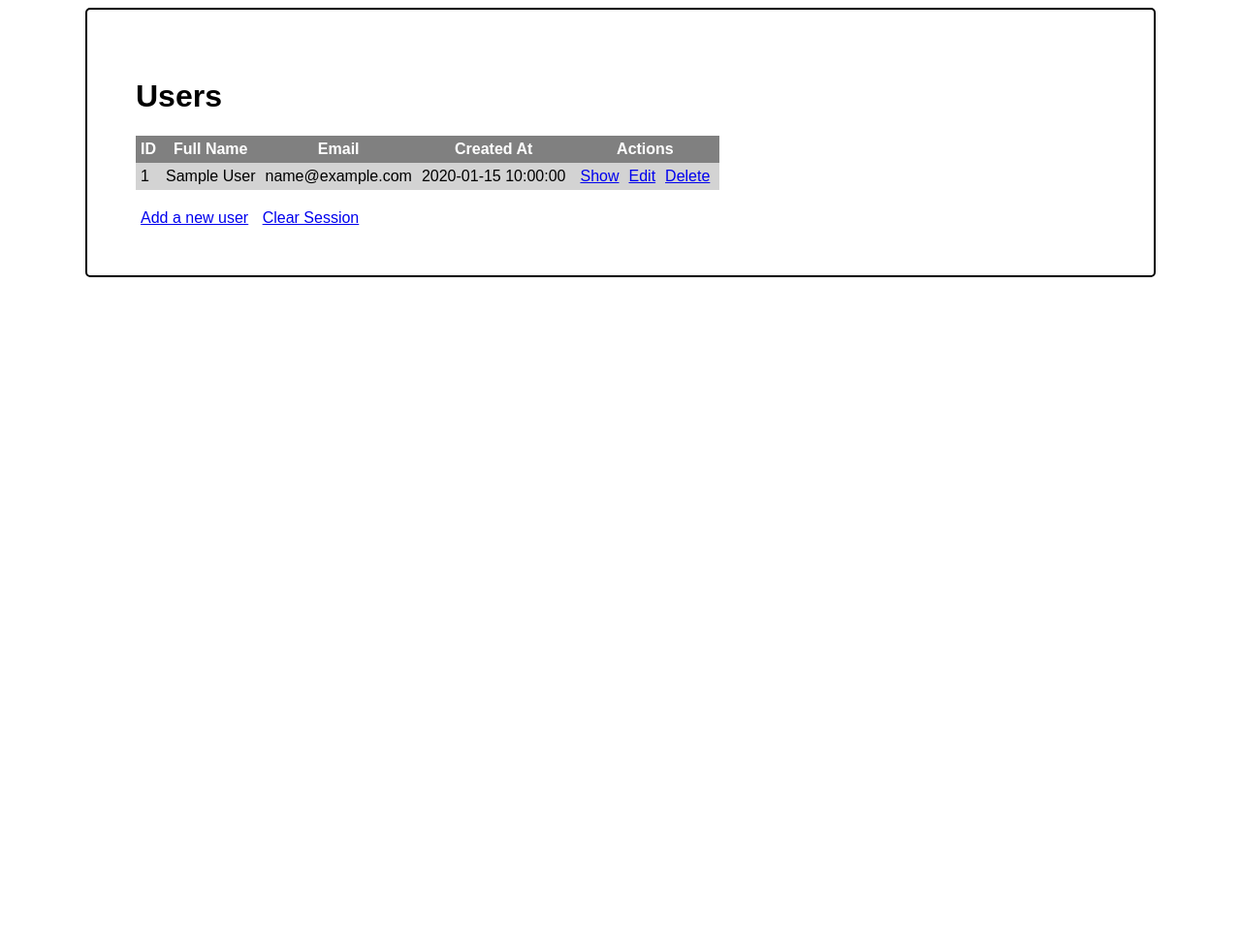
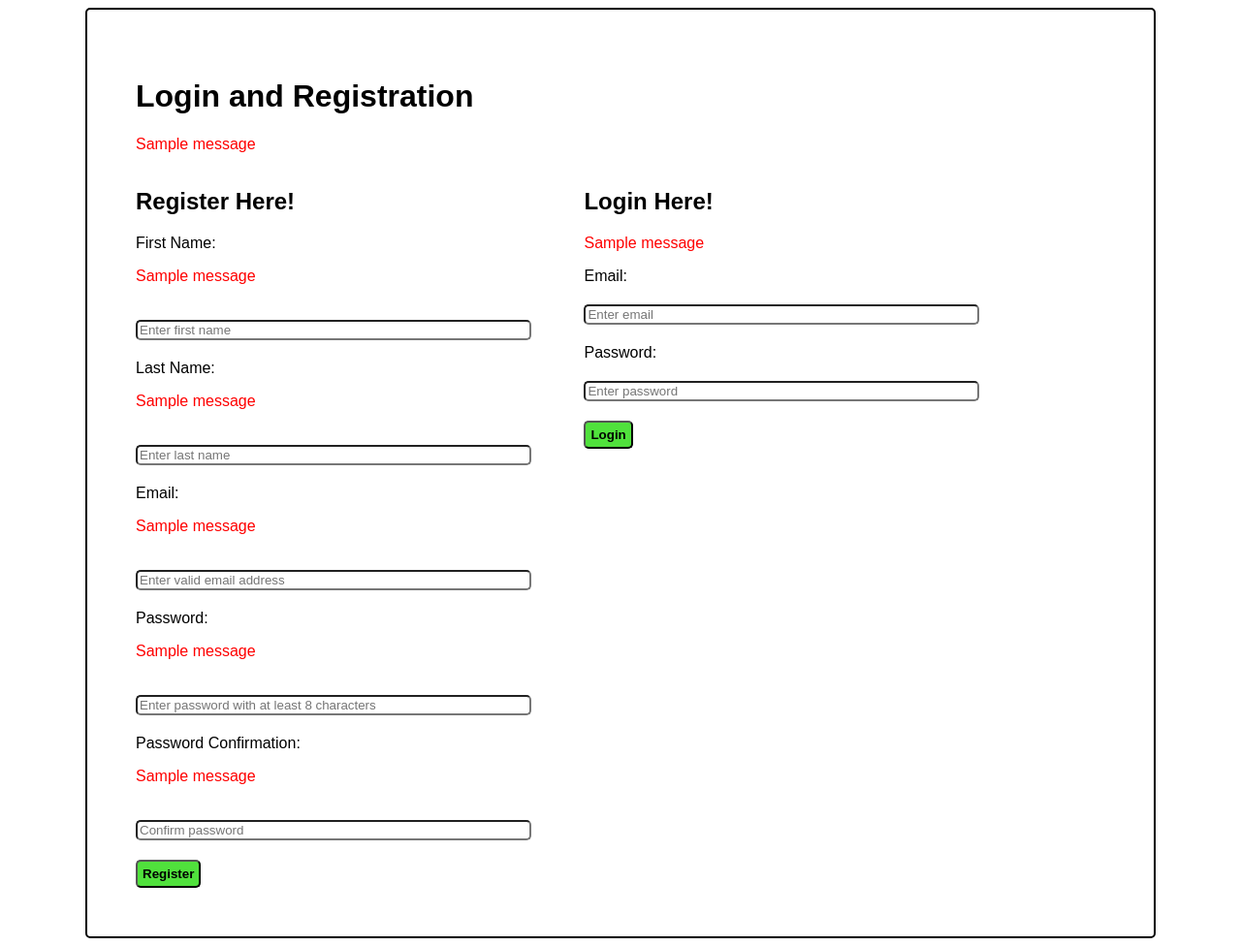
Before and after one commit to mmeekah/Python-Stack, a Flask app: page / in a window 1280 px wide. Shown: the whole page at 97% size. Before the commit the page ends 286 px from the top, so only its background shows below. Run offline with Flask 2, Linux system fonts and the light colour scheme; tables that the repository leaves empty or names only in its code hold one stand-in row (values such as "Sample post"); one stand-in notice (Sample message) is shown.

Commit message:
Login and Registration

```diff
--- /dev/null
+++ b/_python/flask/Flask_MySQL/Login_Registration/server.py
@@ -0,0 +1,107 @@
+from flask import Flask, render_template, redirect,request, session, flash
+from mysqlconnection import connectToMySQL
+from flask_bcrypt import Bcrypt
+import re
+
+EMAIL_REGEX = re.compile(r'[a-zA-Z0-9.+_-]+@[a-zA_Z0-9._-]+\.[a-zA-z]+$')
+NAME_REGEX = re.compile(r'[a-zA-Z]+$')
+
+app=Flask(__name__)
+app.secret_key = 'MySecretKey'
+bcrypt = Bcrypt(app)
+
+
+@app.route('/')
+def index():
+    return render_template('index.html')
+
+
+@app.route('/validate', methods = ['POST'])
+def validate():
+
+    if len(request.form['first_name']) < 2:
+        flash("First name must contain at least 2 letters", 'first_name')
+    elif not NAME_REGEX.match(request.form['first_name']):
+        flash("First name muse contain letters only", 'first_name')
+    else:
+        session['first_name'] = request.form['first_name']
+
+    if len(request.form['last_name']) < 2:
+        flash("Last name must contain at least 2 letters", 'last_name')
+    elif not NAME_REGEX.match(request.form['last_name']):
+        flash("Last name muse contain letters only", 'last_name')
+    else:
+        session['last_name'] = request.form['last_name']
+
+
+    if not EMAIL_REGEX.match(request.form['email']):
+        flash("Invalid email format", 'email')
+    else:
+        session['email'] = request.form['email']
+
+    if len(request.form['password']) < 8:
+        flash("Password must have at least 8 characters", 'password')
+    elif request.form['password'] != request.form['confirm']:
+        flash("Password does not match password confirmation", 'confirmation')
+    else:
+        session['password'] = request.form['password']
+
+    if '_flashes' in session.keys():
+        return redirect('/')
+    else:
+        return redirect('/register')
+
+
+@app.route('/register', methods = ['POST'])
+def register():
+
+    mysql = connectToMySQL('registr')
+    query = ("INSERT INTO users (first_name, last_name, email, password, created_at, updated_at) VALUES ( %(first_name)s, %(last_name)s, %(email)s, %(password)s,NOW(), NOW())")
+    hashed_pw =  bcrypt.generate_password_hash(session['password'])
+    data = {
+        'first_name': session['first_name'],
+        'last_name':session['last_name'],
+        'email':session['email'],
+        'password': hashed_pw
+    }
+
+    new_user_id = mysql.query_db(query, data)
+    print(new_user_id)
+
+    return redirect('/success')
+
+@app.route('/login', methods = ['POST'])
+def login():
+    mysql = connectToMySQL('registr')
+    email = request.form['email']
+    query = "SELECT id, first_name, password FROM users WHERE users.email = %(email)s"
+    data ={
+        'email':email,
+    }
+    loggedIn_user =  mysql.query_db(query, data)
+
+    if loggedIn_user:
+        if bcrypt.check_password_hash(loggedIn_user[0]['password'], request.form['password']):
+            session['id'] = loggedIn_user[0]['id']
+            session['first_name']= loggedIn_user[0]['first_name']
+            return redirect ('/success')
+    else:
+        flash("Login failed: invalid email/password", 'login')
+        return redirect('/')
+
+@app.route('/success')
+def success():
+    if 'email' in session:
+        flash(session['first_name'] + ", You have successfully registered.")
+    mysql =  connectToMySQL('registr')
+    all_users = mysql.query_db("SELECT id, first_name, last_name, email FROM users;")
+    return render_template('success.html', all_users = all_users, first_name =session['first_name'])
+
+@app.route('/logout')
+def logout():
+    session.clear()
+    flash("You have been logged out", 'logout')
+    return redirect('/')
+
+if __name__ == "__main__":
+    app.run(debug=True)
--- /dev/null
+++ b/_python/flask/Flask_MySQL/Login_Registration/static/css/style.css
@@ -0,0 +1,58 @@
+body{
+    font-family: arial;
+  }
+  #wrapper{
+    width: 1000px;
+    border: 2pt solid black;
+    border-radius: 5px;
+    margin: auto;
+    padding: 50px;
+  }
+  #register, #login{
+    display: inline-block;
+  }
+  #login{
+    vertical-align: top;
+    margin-left: 50px;
+  }
+  .red{
+    color: red;
+  }
+  label{
+    display: block;
+  }
+  input{
+    margin: 20px 0;
+    width: 400px;
+    border-radius: 5px;
+  }
+  button{
+    display: block;
+    border-radius: 5px;
+    background-color: rgb(80, 225, 60);
+    font-weight: bold;
+    padding: 5px;
+  }
+  #tableWrapper{
+    display: inline-block;
+    border-radius: 5px;
+    overflow: hidden;
+    margin-bottom: 20px;
+  }
+  table{
+    border-collapse: collapse;
+  }
+  th{
+    background-color: grey;
+    padding: 5px;
+  }
+  td{
+    background-color: lightgrey;
+    padding: 5px;
+  }
+  a{
+    text-decoration: none;
+  }
+  .green{
+    color: green;
+  }
--- /dev/null
+++ b/_python/flask/Flask_MySQL/Login_Registration/templates/index.html
@@ -0,0 +1,88 @@
+<!DOCTYPE html>
+<html lang="en" dir="ltr">
+  <head>
+    <meta charset="utf-8">
+    <title>Login & Registration</title>
+    <link rel="stylesheet" href="{{ url_for('static', filename='css/style.css') }}">
+  </head>
+  <body>
+    <div id="wrapper">
+      <h1>Login and Registration</h1>
+      {% with messages = get_flashed_messages(category_filter=['logout']) %}
+        {% if messages %}
+          {% for message in messages %}
+            <p class="red">{{ message }}</p>
+          {% endfor %}
+        {% endif %}
+      {% endwith %}
+      <div id="register">
+        <h2>Register Here!</h2>
+        <form action="/validate" method="post">
+          <label>First Name:</label>
+          {% with errors = get_flashed_messages(category_filter=['first_name']) %}
+            {% if errors %}
+              {% for error in errors %}
+                <p class='red'>{{ error }}</p>
+              {% endfor %}
+            {% endif %}
+          {% endwith %}
+          <input type="text" name="first_name" placeholder="Enter first name">
+          <label>Last Name:</label>
+          {% with errors = get_flashed_messages(category_filter=['last_name']) %}
+            {% if errors %}
+              {% for error in errors %}
+                <p class='red'>{{ error }}</p>
+              {% endfor %}
+            {% endif %}
+          {% endwith %}
+          <input type="text" name="last_name" placeholder="Enter last name">
+          <label>Email:</label>
+          {% with errors = get_flashed_messages(category_filter=['email']) %}
+            {% if errors %}
+              {% for error in errors %}
+                <p class='red'>{{ error }}</p>
+              {% endfor %}
+            {% endif %}
+          {% endwith %}
+          <input type="email" name="email" placeholder="Enter valid email address">
+          <label>Password:</label>
+          {% with errors = get_flashed_messages(category_filter=['password']) %}
+            {% if errors %}
+              {% for error in errors %}
+                <p class='red'>{{ error }}</p>
+              {% endfor %}
+            {% endif %}
+          {% endwith %}
+          <input type="password" name="password" placeholder="Enter password with at least 8 characters">
+          <label>Password Confirmation:</label>
+          {% with errors = get_flashed_messages(category_filter=['confirmation']) %}
+            {% if errors %}
+              {% for error in errors %}
+                <p class='red'>{{ error }}</p>
+              {% endfor %}
+            {% endif %}
+          {% endwith %}
+          <input type="password" name="confirm" placeholder="Confirm password">
+          <button type="submit">Register</button>
+        </form>
+      </div>
+      <div id="login">
+        <h2>Login Here!</h2>
+        {% with errors = get_flashed_messages(category_filter=['login']) %}
+          {% if errors %}
+            {% for error in errors %}
+              <p class="red">{{ error }}</p>
+            {% endfor %}
+          {% endif %}
+        {% endwith %}
+        <form action="/login" method="post">
+          <label>Email:</label>
+          <input type="text" name="email" placeholder="Enter email">
+          <label>Password:</label>
+          <input type="password" name="password" placeholder="Enter password">
+          <button type="submit">Login</button>
+        </form>
+      </div>
+    </div>
+  </body>
+</html>
```
Also changed, not shown: _python/flask/Flask_MySQL/Login_Registration/mysqlconnection.py (added, +37 -0 lines), _python/flask/Flask_MySQL/Login_Registration/templates/success.html (added, +42 -0 lines), _python/flask/Flask_MySQL/first_flask_mysql/server.py (+24 -10 lines), _python/flask/Flask_MySQL/first_flask_mysql/templates/index.html (+7 -0 lines), _python/flask/Flask_MySQL/Login_Registration/templates/edit.html (added).
